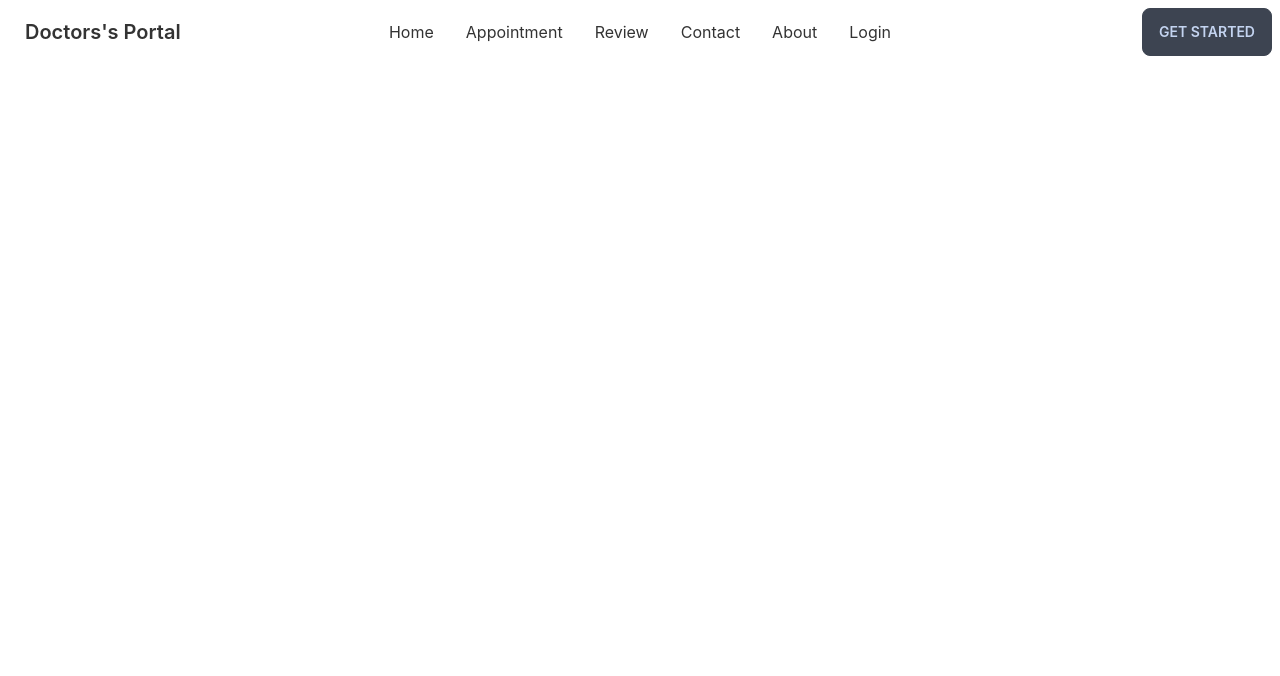
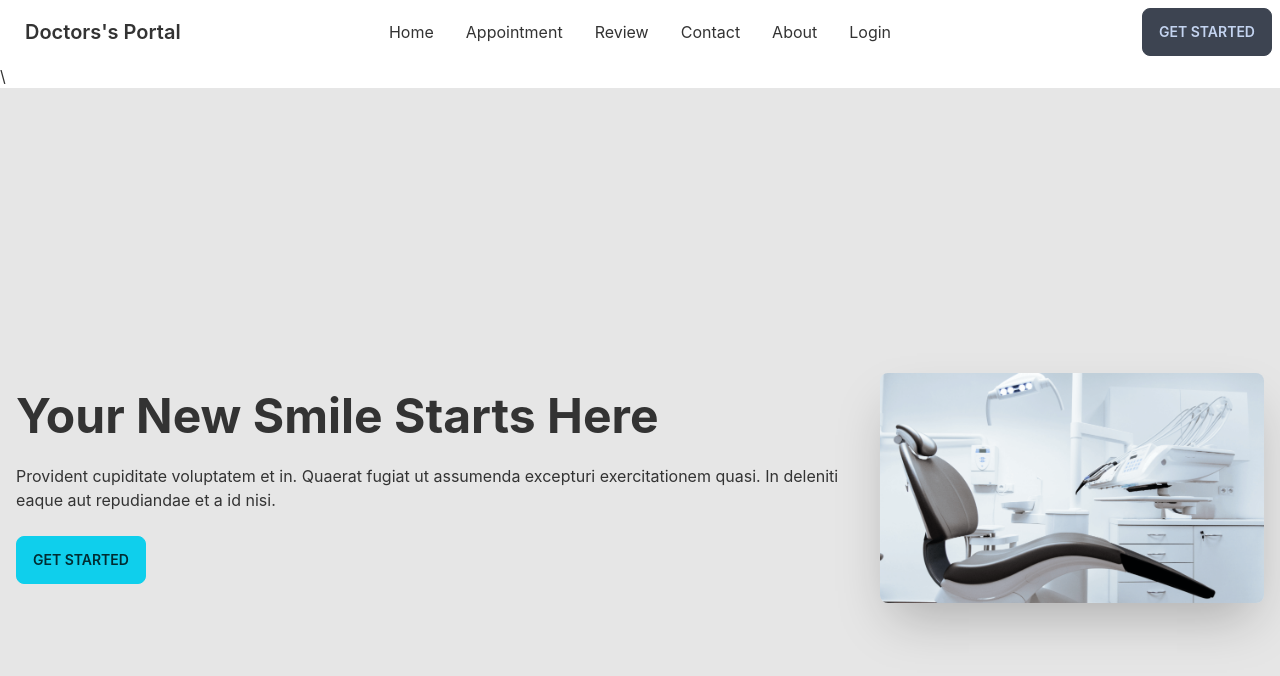
Before and after one commit to RAHUL573769/doctorPortalClientSide, a React (Create React App) app: page /home in a window 1280 px wide. Shown: the top 676 px of the page. Built offline with nearby package versions, Linux system fonts and the light colour scheme.

Commit message:
modifications3

```diff
--- /dev/null
+++ b/src/Components/Home/Banner.js
@@ -0,0 +1,25 @@
+import React from "react";
+import chair from "../../Images/assets/images/chair.png";
+
+const Banner = () => {
+  return (
+    <div>
+      <div class="hero min-h-screen bg-base-200">
+        <div class="hero-content flex-col lg:flex-row-reverse">
+          <img class="max-w-sm rounded-lg shadow-2xl " src={chair} />
+          <div>
+            <h1 class="text-5xl font-bold">Your New Smile Starts Here</h1>
+            <p class="py-6">
+              Provident cupiditate voluptatem et in. Quaerat fugiat ut assumenda
+              excepturi exercitationem quasi. In deleniti eaque aut repudiandae
+              et a id nisi.
+            </p>
+            <button class="btn btn-primary">Get Started</button>
+          </div>
+        </div>
+      </div>
+    </div>
+  );
+};
+
+export default Banner;
--- a/src/Components/Home/Home.js
+++ b/src/Components/Home/Home.js
@@ -1,7 +1,12 @@
 import React from "react";
+import Banner from "./Banner";
 
 const Home = () => {
-  return <div></div>;
+  return (
+    <div>
+      \<Banner></Banner>
+    </div>
+  );
 };
 
 export default Home;
```
